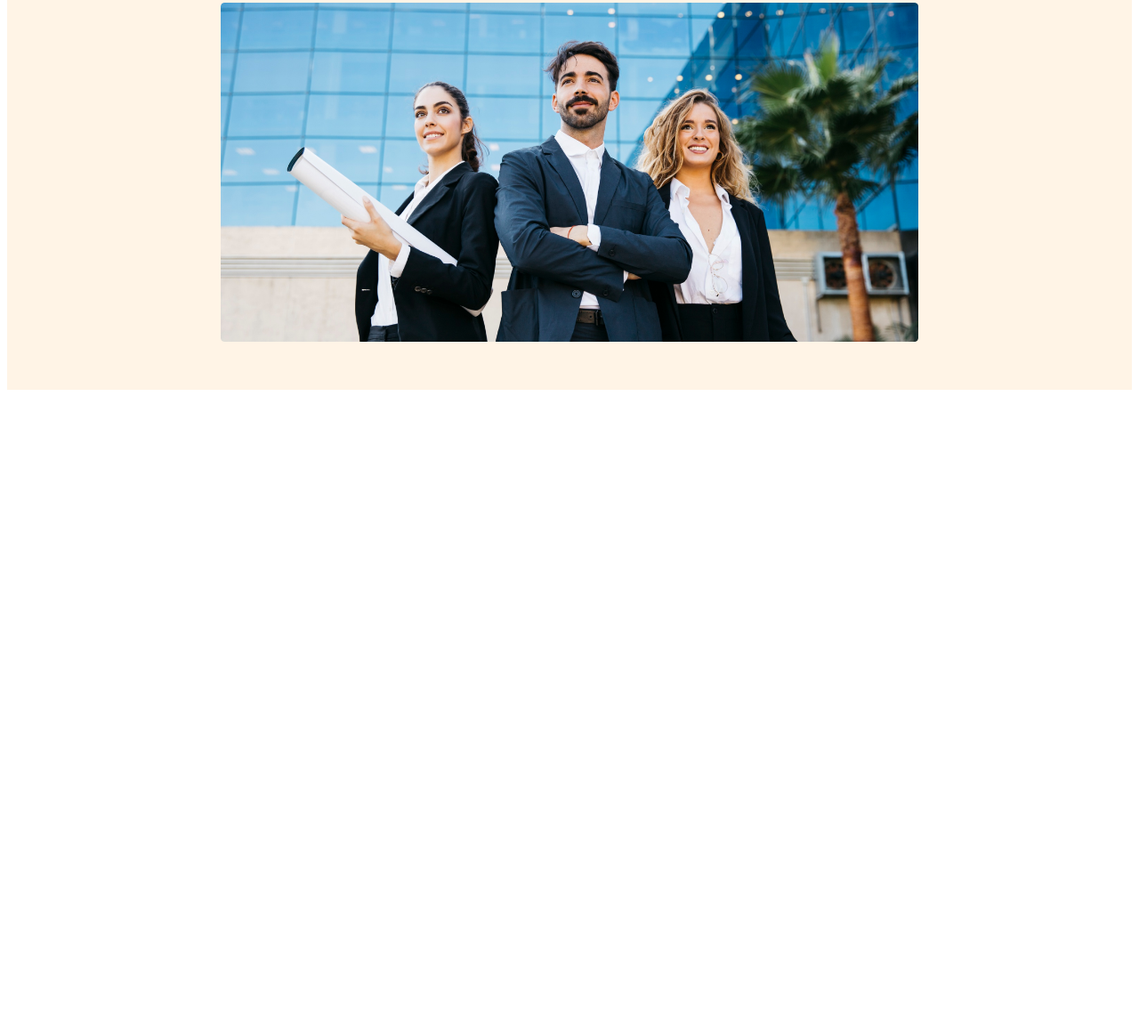
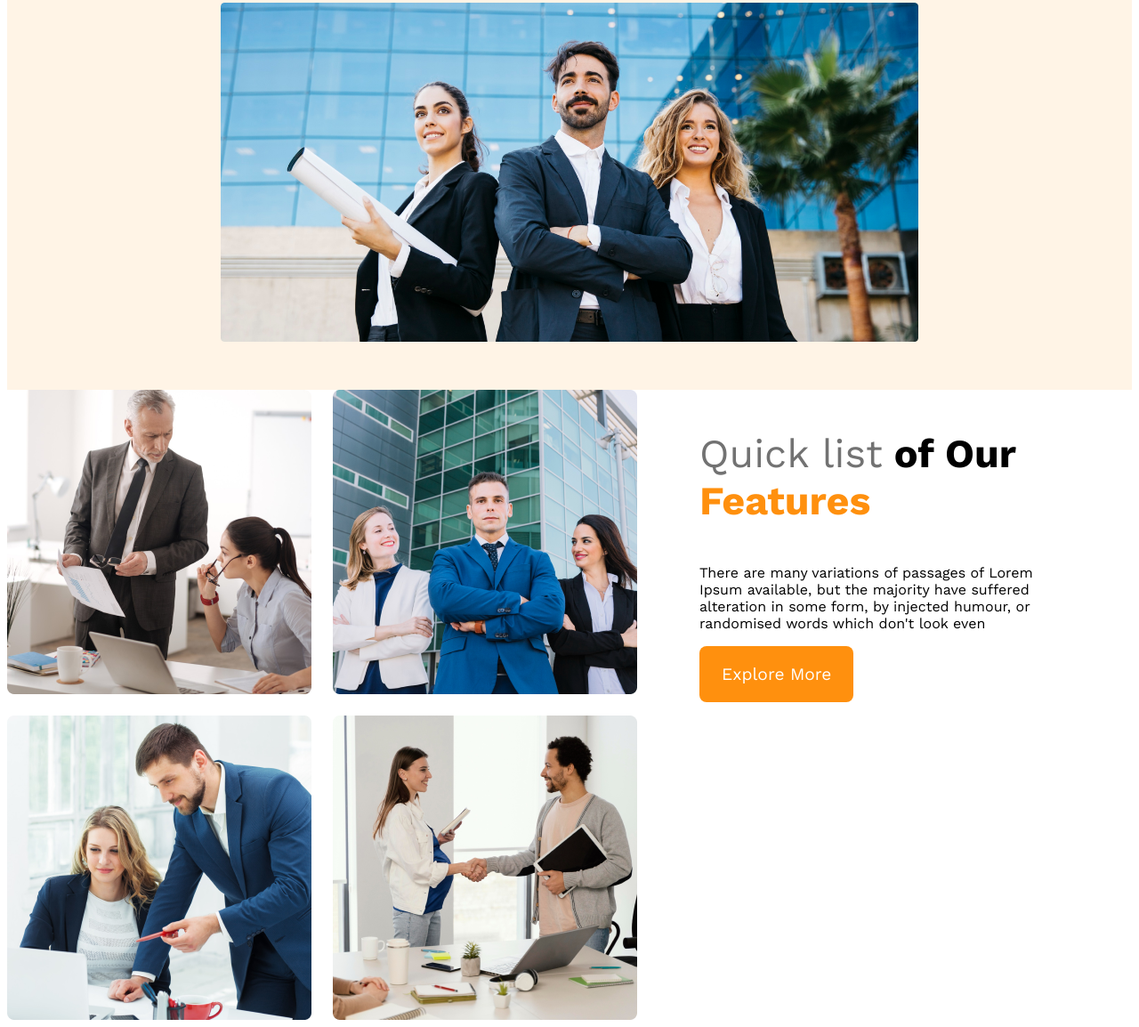
Before and after one commit to asraful613/my-architect-website, a plain HTML site: page index.html in a window 1280 px wide. Shown: the part 572-1726 px from the top of the page at 89% size. Before the commit the page ends 1018 px from the top, so only its background shows below. Drawn offline with nearby package versions, Linux system fonts and the light colour scheme.

Commit message:
added a teams-content

```diff
--- a/architect.css
+++ b/architect.css
@@ -76,3 +76,32 @@ color: #727272;
         flex-direction: column;
     }
 }
+/* main styles */
+main{
+    max-width: 1440px;
+    margin:0 auto;
+}
+/* team styles */
+.teams-container{
+    display: flex;
+}
+.teams-img-container{
+    display: grid;
+    grid-template-columns: repeat(2,1fr);
+    gap:1.5rem;
+}
+.teams-content{
+    padding-right:70px;
+    padding-left: 70px;
+}
+.teams-title{
+    font-size: 2.8rem;
+}
+.teams-title .quick-list{
+    color:#727272;
+    font-weight: 500;
+}
+.teams-title .text-feature{
+    color: #FF900E;
+    font-weight: 700;
+}
--- a/index.html
+++ b/index.html
@@ -7,6 +7,7 @@
     <link rel="stylesheet" href="architect.css">
 </head>
 <body>
+    <!-- header start -->
     <header>
 <nav>
     <h3 class="nav-title">G3 Architects</h3>
@@ -29,8 +30,25 @@
         <img src="./images/banner.png" alt="">
 </div>
     </header>
+    <!-- header end -->
     <main>
-
+<!--Teams sections start -->
+<section class="teams-container">
+    <div class="teams-img-container">
+        <img src="./images/team1.png" alt="">
+        <img src="./images/team2.png" alt="">
+        <img src="./images/team3.png" alt="">
+        <img src="./images/team4.png" alt="">
+    </div>
+    <div class="teams-content">
+        <h3 class="teams-title"><span class="quick-list">Quick list</span> <span>of Our </span> <span class="text-feature">Features</span>
+        </h3>
+        <p class="teams-description">
+            There are many variations of passages of Lorem Ipsum available, but the majority have suffered alteration in some form, by injected humour, or randomised words which don't look even
+        </p>
+        <button class="btn-primary">Explore More</button>
+    </div>
+</section>
     </main>
     <footer>
 
```
